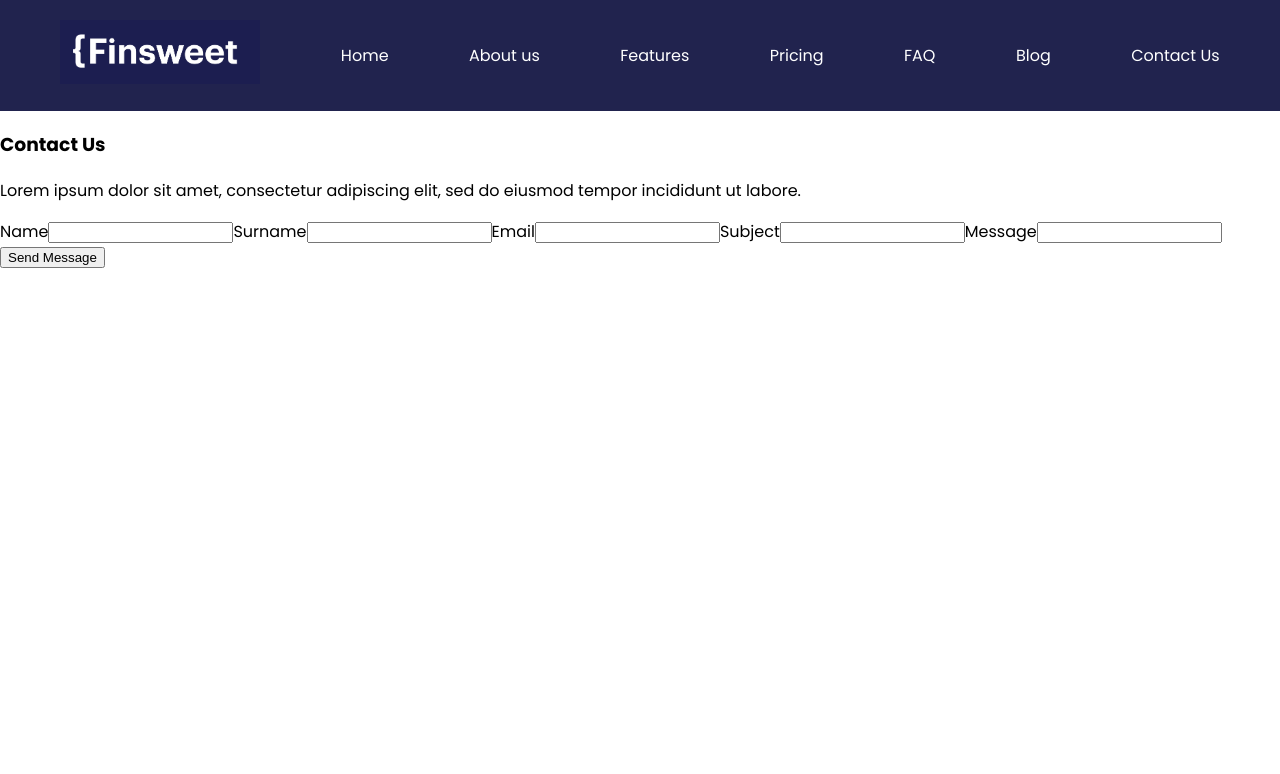
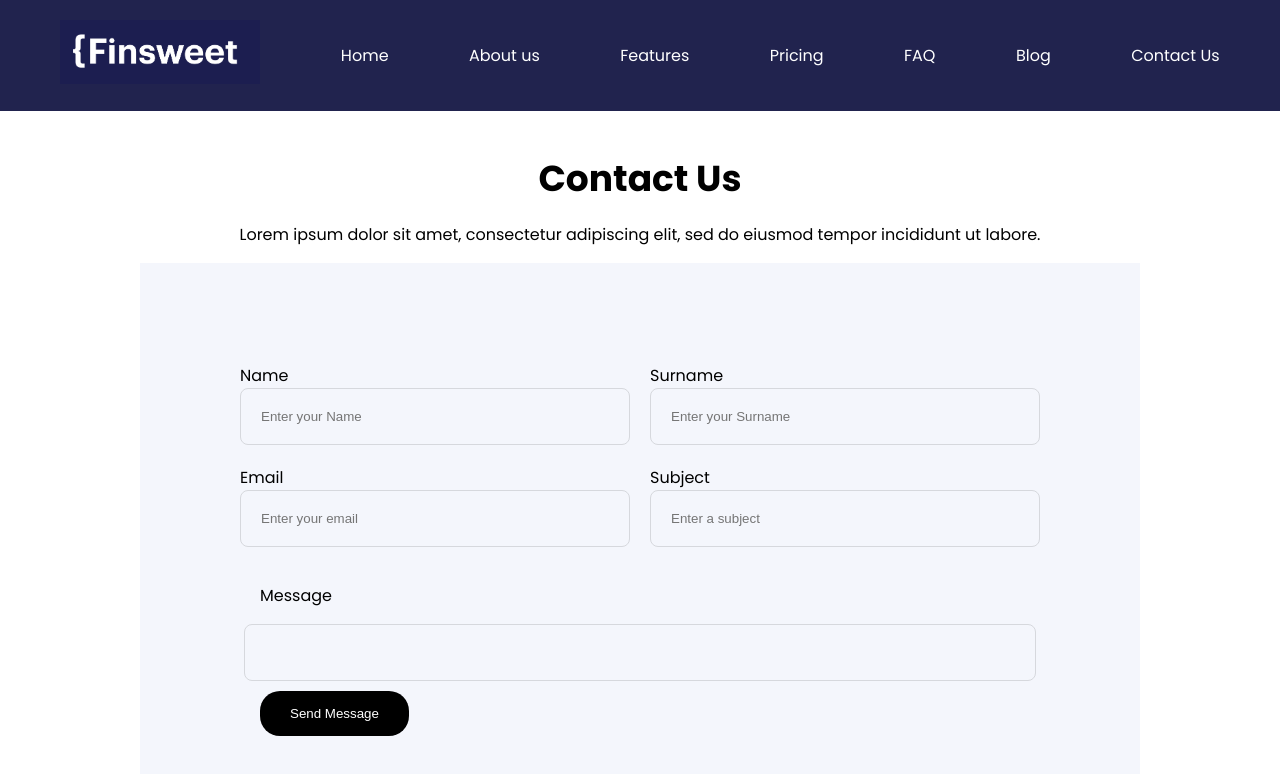
Before and after one commit to aliramazanov/finsweet-client, a React (Vite) app: page /contactus in a window 1280 px wide. Shown: the top 774 px of the page. Built offline with nearby package versions, Linux system fonts and the light colour scheme.

Commit message:
Update Contact form

```diff
--- a/src/pages/ContactUs.jsx
+++ b/src/pages/ContactUs.jsx
@@ -1,3 +1,4 @@
+import "./Pages.scss";
 import { useRef, useState } from "react";
 
 export default function ContactUs() {
@@ -9,35 +10,37 @@ export default function ContactUs() {
   };
 
   return (
-    <div>
+    <div className="contact-us-container">
       <h3>Contact Us</h3>
       <p>
         Lorem ipsum dolor sit amet, consectetur adipiscing elit, sed do eiusmod
         tempor incididunt ut labore.
       </p>
+      <div className="contactus-form">
         <form>
           <label>
             Name
-          <input type="text" />
+            <input type="text" placeholder="Enter your Name" />
           </label>
           <label>
             Surname
-          <input type="text" />
+            <input type="text" placeholder="Enter your Surname" />
           </label>
           <label>
             Email
-          <input type="text" />
+            <input type="text" placeholder="Enter your email" />
           </label>
           <label>
             Subject
+            <input type="text" placeholder="Enter a subject" />
+          </label>
+        </form>
+        <div className="inputofcontact">
+          <p>Message</p>
           <input type="text" />
-        </label>
-        <label>
-          Message
-          <input type="text" />
-        </label>
           <button onClick={handleClick}>Send Message</button>
-      </form>
+        </div>
+      </div>
     </div>
   );
 }
--- /dev/null
+++ b/src/pages/Pages.scss
@@ -0,0 +1,83 @@
+.contact-us-container {
+  display: flex;
+  flex-direction: column;
+  align-items: center;
+  justify-content: center;
+
+  h3 {
+    font-size: 36px;
+    margin-top: 40px;
+    margin-bottom: 0;
+  }
+
+  .contactus-form {
+    padding: 100px;
+    width: 800px;
+    background: #f4f6fc;
+
+    form {
+      display: grid;
+      grid-template-columns: repeat(2, 1fr);
+      gap: 20px;
+      align-items: center;
+      justify-content: center;
+      border-radius: 20px;
+
+      label {
+        display: flex;
+        flex-direction: column;
+
+        input {
+          padding: 20px;
+          background: transparent;
+          border: solid 1px #d6d8dd;
+          border-radius: 8px;
+        }
+
+        textarea:focus,
+        input:focus {
+          color: black;
+          outline: none;
+        }
+      }
+    }
+  }
+}
+
+.inputofcontact {
+  display: flex;
+  align-items: center;
+  justify-content: center;
+  flex-direction: column;
+  margin: 20px;
+
+  input {
+    padding: 20px;
+    background: transparent;
+    border: solid 1px #d6d8dd;
+    border-radius: 8px;
+    width: 750px;
+  }
+
+  textarea:focus,
+  input:focus {
+    color: black;
+    outline: none;
+  }
+  p {
+    align-self: flex-start;
+  }
+  button {
+    margin-top: 10px;
+    padding-left: 30px;
+    padding-right: 30px;
+    padding-top: 15px;
+    padding-bottom: 15px;
+    align-self: flex-start;
+    background: black;
+    color: white;
+    border-radius: 20px;
+    border: none;
+    cursor: pointer;
+  }
+}
```
Lines whose indentation alone changed are shown as unchanged.
